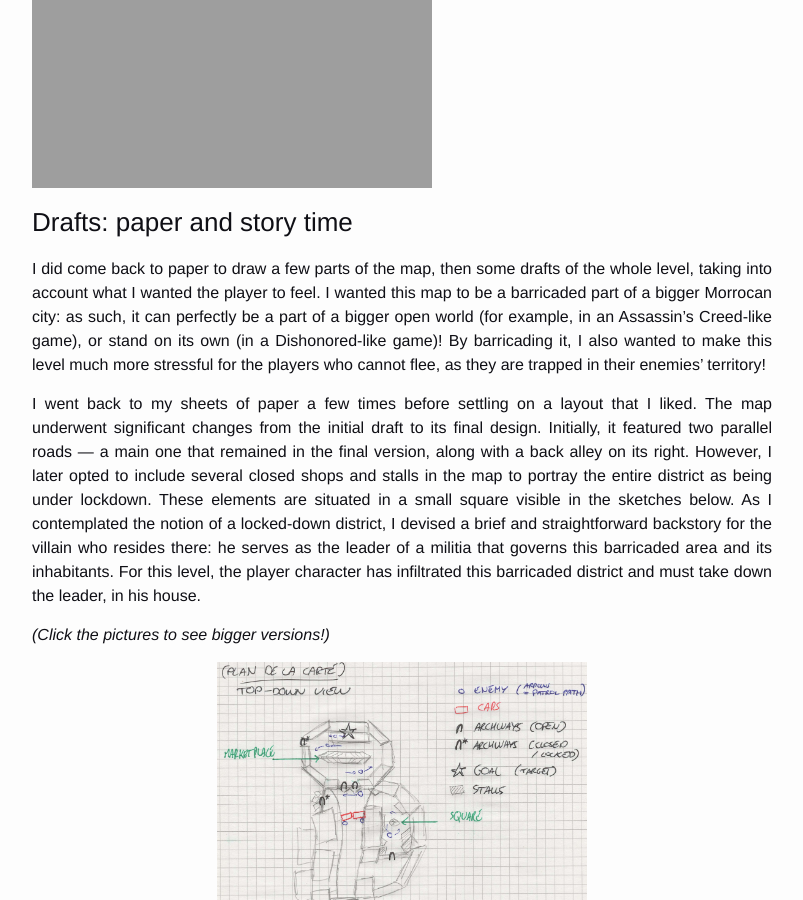
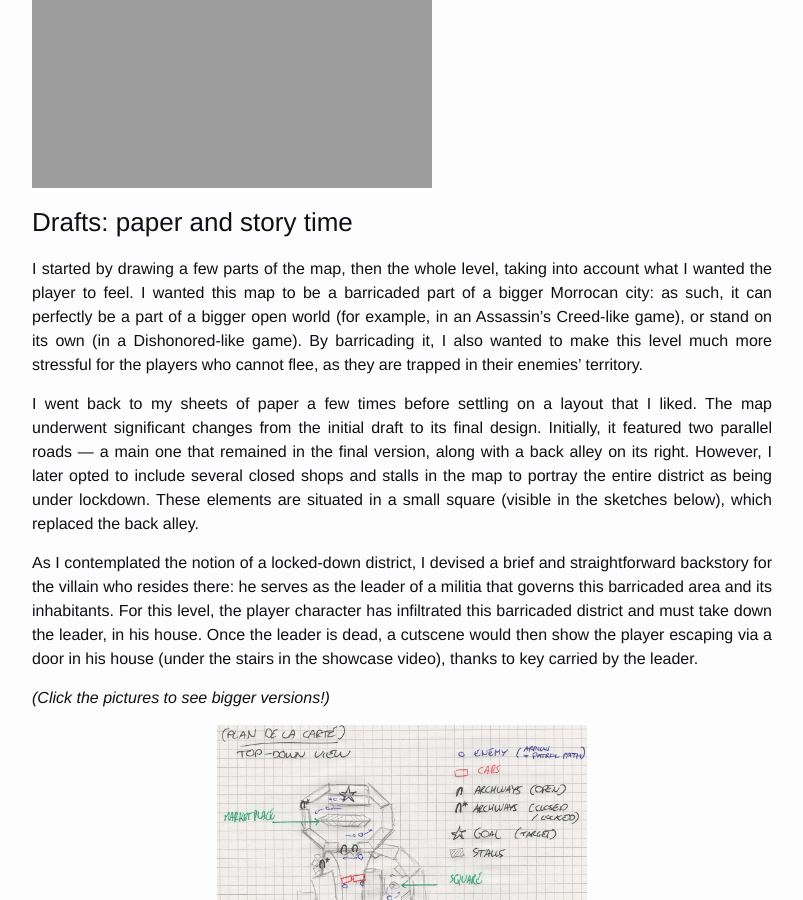
Before and after one commit to Dekadisk/dekadisk.github.io, a Jekyll site: the page built from _posts/2023-05-21-mapping-world-design.markdown, in a window 1280 px wide and 900 px high, scrolled down 1651 px. Shown: the whole window, without its empty margins (238-1041 px from the left). Built offline with Jekyll 4.4.1, drawn with Linux system fonts in a browser that asks for light colours; some of the changed text lies outside the part shown.

Commit message:
Update 2023-05-21-mapping-world-design.markdown

```diff
--- a/_posts/2023-05-21-mapping-world-design.markdown
+++ b/_posts/2023-05-21-mapping-world-design.markdown
@@ -33,9 +33,11 @@
 
 ### Drafts: paper and story time
 
-I did come back to paper to draw a few parts of the map, then some drafts of the whole level, taking into account what I wanted the player to feel. I wanted this map to be a barricaded part of a bigger Morrocan city: as such, it can perfectly be a part of a bigger open world (for example, in an Assassin's Creed-like game), or stand on its own (in a Dishonored-like game)! By barricading it, I also wanted to make this level much more stressful for the players who cannot flee, as they are trapped in their enemies' territory!
+I started by drawing a few parts of the map, then the whole level, taking into account what I wanted the player to feel. I wanted this map to be a barricaded part of a bigger Morrocan city: as such, it can perfectly be a part of a bigger open world (for example, in an Assassin's Creed-like game), or stand on its own (in a Dishonored-like game). By barricading it, I also wanted to make this level much more stressful for the players who cannot flee, as they are trapped in their enemies' territory.
 
-I went back to my sheets of paper a few times before settling on a layout that I liked. The map underwent significant changes from the initial draft to its final design. Initially, it featured two parallel roads — a main one that remained in the final version, along with a back alley on its right. However, I later opted to include several closed shops and stalls in the map to portray the entire district as being under lockdown. These elements are situated in a small square visible in the sketches below. As I contemplated the notion of a locked-down district, I devised a brief and straightforward backstory for the villain who resides there: he serves as the leader of a militia that governs this barricaded area and its inhabitants. For this level, the player character has infiltrated this barricaded district and must take down the leader, in his house.
+I went back to my sheets of paper a few times before settling on a layout that I liked. The map underwent significant changes from the initial draft to its final design. Initially, it featured two parallel roads — a main one that remained in the final version, along with a back alley on its right. However, I later opted to include several closed shops and stalls in the map to portray the entire district as being under lockdown. These elements are situated in a small square (visible in the sketches below), which replaced the back alley.
+
+As I contemplated the notion of a locked-down district, I devised a brief and straightforward backstory for the villain who resides there: he serves as the leader of a militia that governs this barricaded area and its inhabitants. For this level, the player character has infiltrated this barricaded district and must take down the leader, in his house. Once the leader is dead, a cutscene would then show the player escaping via a door in his house (under the stairs in the showcase video), thanks to key carried by the leader.
 
 
 _(Click the pictures to see bigger versions!)_
@@ -48,7 +50,7 @@
 
 ### Blocking and iterating
 
-Note that I used the "White Box" philosophy while creating this map, starting from simple geometric shapes, and then only adding details - for example, windows, bins, etc. However, I didn't detail inacessible buildings: those only act as landscape.
+Note that I used the "White Box" philosophy while creating this map, starting from simple geometric shapes, and then only adding details - for example, windows, bins, etc. I didn't detail most of the inacessible buildings: those only act as landscape.
 While I did use some external meshes for some elements (street lights, fountains, cars), most of the blocking was made using Unreal Engine's BSP (which were later converted to static meshes), and its modeling tools, introduced in Unreal Engine 5. Those are perfect for level designing, allowing elements to be modified in-engine!
 To make the blocking clearer, I used Unreal Engine materials from Quixel.
 [<img width="80%" style="display:block; margin-left:auto; margin-right:auto" src="https://dekadisk.gitlab.io/assets/SC.png">](https://dekadisk.gitlab.io/assets/SC.png)
@@ -59,9 +61,9 @@
 
 [<img width="80%" style="display:block; margin-left:auto; margin-right:auto" src="https://dekadisk.gitlab.io/assets/UEMAP_1.png">](https://dekadisk.gitlab.io/assets/UEMAP_1.png)
 [<img width="80%" style="display:block; margin-left:auto; margin-right:auto" src="https://dekadisk.gitlab.io/assets/Infos.png">](https://dekadisk.gitlab.io/assets/Infos.png)
-Three paths are available for the players: __rushing through the main gate__ is possible, but will lead to the spawn of more enemies behind the main gate, who will rush towards the player. The latter can also decide to __go to point 2__. Going there trigger the __apparition of an enemy carrying a box, who opens a door__ - this is used to __show the player__ that some doors (with padlocks on them) can be opened. Searching the area, the player can discover that one of the enemies is __carrying a key__. Taking it by getting close (or by looting the enemy's corpse) makes the player able to use a safe path in a building, which leads to the __area beyond point 3__. However, point 2.a shows that while opening the door is possible, the player can also decide to climb the building to reach a vantage point is the next area (see the "Rewarding vantage point" part below). Shooting in area 2 also lead to the apparition of more enemies.
+Three paths are available for the players: __rushing through the main gate__ is possible, but will lead to the spawn of more enemies in area C, who will rush towards the player. The latter can also decide to __go to point 2__. Going there trigger the __apparition of an enemy carrying a box, who opens a door__ - this is used to __show the player__ that some doors (with padlocks on them) can be opened. Searching the area, the player can discover that one of the enemies is __carrying a key__. Taking it by getting close (or by looting the enemy's corpse) makes the player able to use a safe path in a building, which leads to the __area C__. However, point 2.a shows that while opening the door is possible, the player can also decide to climb the building to reach a vantage point in the next area (see the "Rewarding vantage point" part below). Shooting in area B also lead to the apparition of more enemies.
 
-The target is on the first floor of the biggest building behind the main gates (4). It can be reached thanks to some parkour on the right, or from the ground on the left, which is more risky because of the guards. Once killed, the target can be looted, giving the player a key that can be used to escape through a door in the enemy's house (visible under the stairs in the showcase video).
+The target is on the first floor of the biggest building in area C (4). It can be reached thanks to some parkour on the right, or from the ground on the left, which is more risky because of the guards. Once killed, the target can be looted, giving the player a key that can be used to escape through a door in the enemy's house (visible under the stairs in the showcase video).
 
 
 ### Level design techniques
@@ -99,7 +101,7 @@
 
 ### AI Scripting : patrols and behaviour trees
 
-I created a patrol system, allowing me to set paths for my characters using "Patrol nodes". This helps make the world more dynamic and therefore alive, but also make the enemies much more threatening! Moreover, making the enemies move make them easier to notice for the players! My patrol system uses Unreal Engine 5's behaviour trees.
+I created a patrol system, allowing me to set paths for my characters using "Patrol nodes". This helps make the world more dynamic and therefore alive, but also make the enemies much more threatening! Moreover, making the enemies move make them easier to notice for the players (especially on the villain's house's balcony)! My patrol system uses Unreal Engine 5's behaviour trees.
 
 [<img width="80%" style="display:block; margin-left:auto; margin-right:auto" src="https://dekadisk.gitlab.io/assets/IA_Patrol.gif">](https://dekadisk.gitlab.io/assets/IA_Patrol.gif)
 [<img width="80%" style="display:block; margin-left:auto; margin-right:auto" src="https://dekadisk.gitlab.io/assets/IA_PatrolBox.gif">](https://dekadisk.gitlab.io/assets/IA_PatrolBox.gif)
@@ -109,12 +111,12 @@
 
 [<img width="80%" style="display:block; margin-left:auto; margin-right:auto" src="https://dekadisk.gitlab.io/assets/Renfocement.gif">](https://dekadisk.gitlab.io/assets/Renfocement.gif)
 
-After a few shots, more enemies are spawned in two areas of the map - depending on the location of the player. Indeed, shooting at enemies while in area B will make enemies appear from behind the locked door. Otherwise, the appear in front of a door in area C.
+After a few shots, more enemies are spawned in two areas of the map - depending on the location of the player. Indeed, shooting at enemies while in area B will make enemies appear from behind the locked door. Otherwise, the appear in front of a door in area C - meaning that a player rushing through the main gates will first have to fight a wave of enemies.
 
 
 ### Conclusion
 
-Of course, this map is far from finished, as no asset is finished - but that's the point of the blocking phase! However, with a bit more time, I would probably make this map a night-time level ; this would require the guard to have torchlights, which would make them more visible, aiding players in comprehending the enemies' field of vision through the illumination cones. Moreover, I would expand the overall size of the map slightly.
+Of course, this map is far from finished, as no asset is finished - but that's the point of the blocking phase! However, with a bit more time, I would probably make this map a night-time level ; this would require the guard to have torchlights, which would make them more visible, aiding players in comprehending the enemies' field of vision through the illumination cones. Moreover, I would expand the overall size of the map slightly, adding one or two escape roads that would replace the locked door in the villain's house.
 
 ## Using LUA to create games
 
```
Also changed, not shown: other parts of _posts/2023-05-21-mapping-world-design.markdown (+2 -2 lines).
